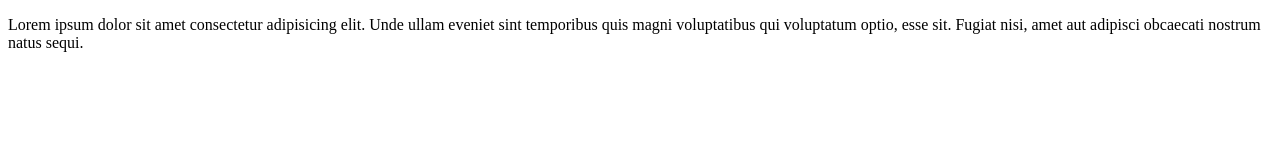
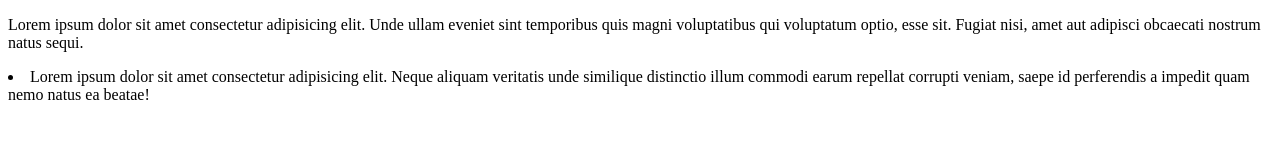
Before and after one commit to ChiragDhimann/learn-git, a plain HTML site: page index.html in a window 1280 px wide. Drawn offline with Linux system fonts and the light colour scheme.

Commit message:
add list in index file

```diff
--- a/index.html
+++ b/index.html
@@ -11,5 +11,10 @@
       eveniet sint temporibus quis magni voluptatibus qui voluptatum optio, esse
       sit. Fugiat nisi, amet aut adipisci obcaecati nostrum natus sequi.
     </p>
+    <li>
+      Lorem ipsum dolor sit amet consectetur adipisicing elit. Neque aliquam
+      veritatis unde similique distinctio illum commodi earum repellat corrupti
+      veniam, saepe id perferendis a impedit quam nemo natus ea beatae!
+    </li>
   </body>
 </html>
```
